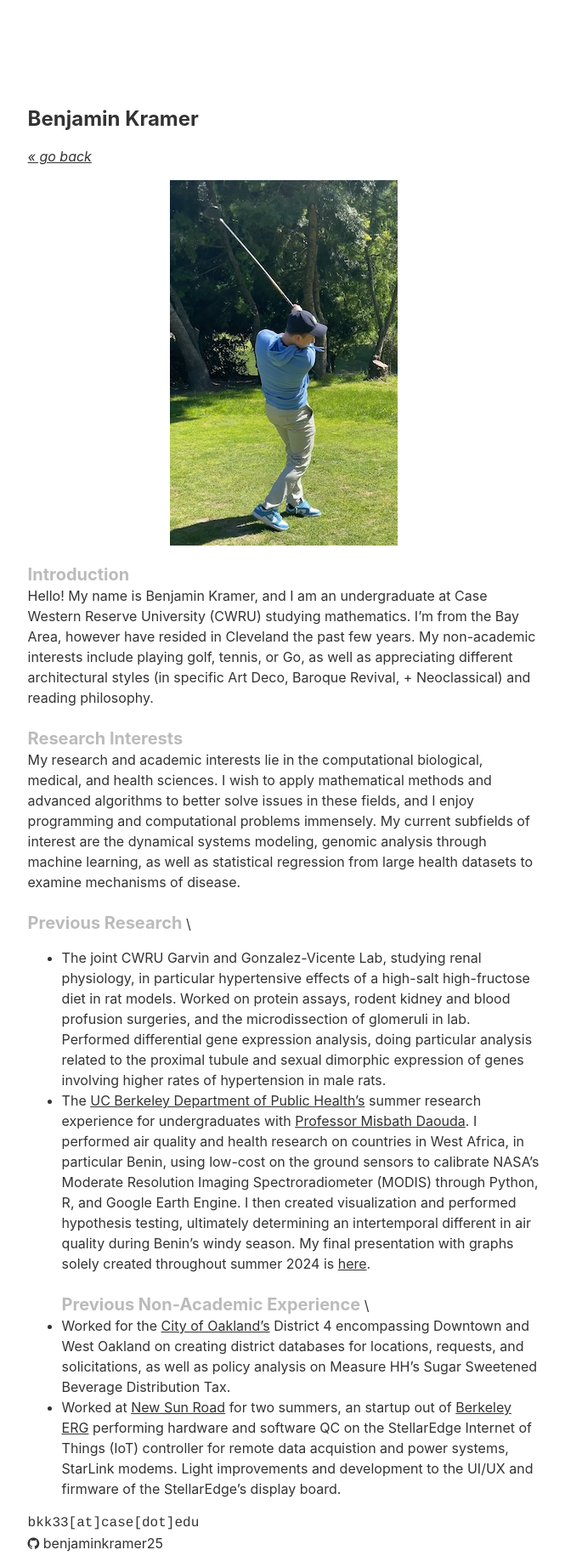
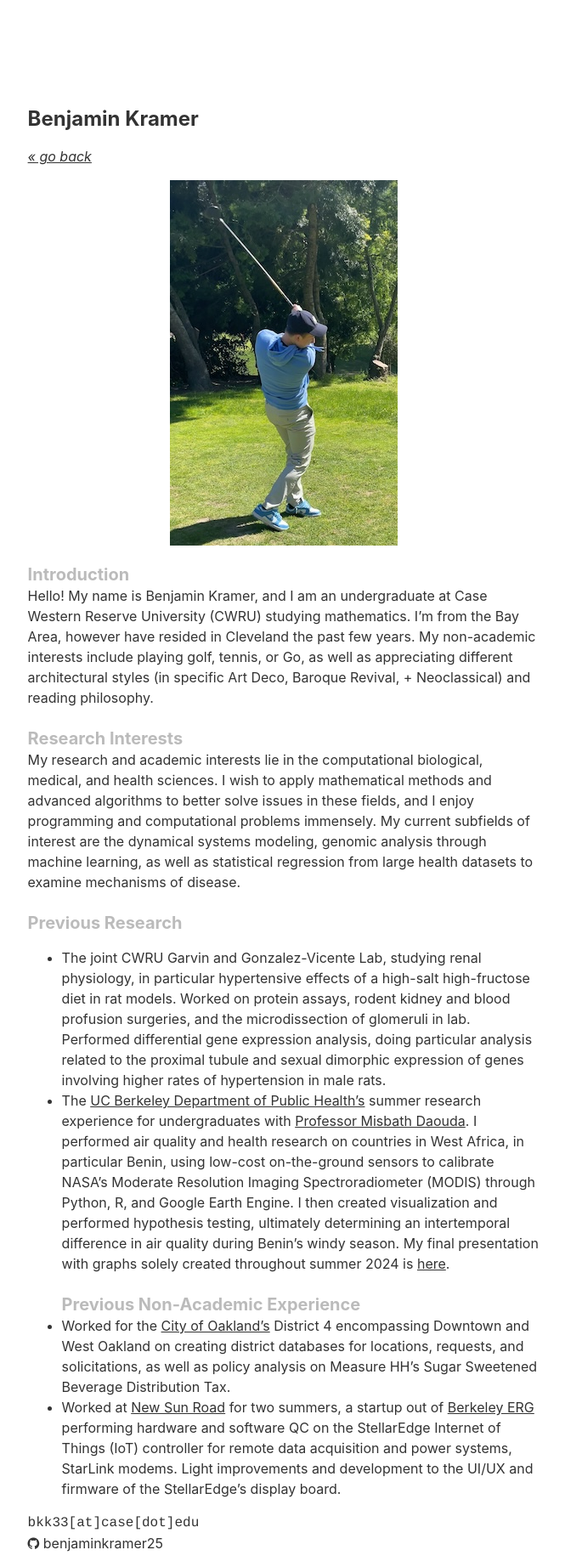
Before and after one commit to benjaminkramer64/benjaminkramer25.github.io, a Jekyll site: the page built from about.md, in a window 1280 px wide. Shown: the whole page at 85% size, without its empty margins (313-978 px from the left). Built offline with Jekyll 4.4.1, drawn with Linux system fonts in a browser that asks for light colours.

Commit message:
Update about.md

```diff
--- a/about.md
+++ b/about.md
@@ -13,10 +13,10 @@ Hello! My name is Benjamin Kramer, and I am an undergraduate at Case Western Res
 <span style="font-size:20px; font-weight: bold; color: #bbbbbb;">Research Interests</span> \
 My research and academic interests lie in the computational biological, medical, and health sciences. I wish to apply mathematical methods and advanced algorithms to better solve issues in these fields, and I enjoy programming and computational problems immensely. My current subfields of interest are the dynamical systems modeling, genomic analysis through machine learning, as well as statistical regression from large health datasets to examine mechanisms of disease. \
 \
-<span style="font-size:20px; font-weight: bold; color: #bbbbbb;">Previous Research</span> \
+<span style="font-size:20px; font-weight: bold; color: #bbbbbb;">Previous Research</span>
 - The joint CWRU Garvin and Gonzalez-Vicente Lab, studying renal physiology, in particular hypertensive effects of a high-salt high-fructose diet in rat models. Worked on protein assays, rodent kidney and blood profusion surgeries, and the microdissection of glomeruli in lab. Performed differential gene expression analysis, doing particular analysis related to the proximal tubule and sexual dimorphic expression of genes involving higher rates of hypertension in male rats.
--  The <a class="about-link" href="https://publichealth.berkeley.edu/" target="_blank">UC Berkeley Department of Public Health's</a> summer research experience for undergraduates with <a class="about-link" href="https://publichealth.berkeley.edu/people/misbath-daouda" target="_blank">Professor Misbath Daouda</a>. I performed air quality and health research on countries in West Africa, in particular Benin, using low-cost on the ground sensors to calibrate NASA's Moderate Resolution Imaging Spectroradiometer (MODIS) through Python, R, and Google Earth Engine. I then created visualization and performed hypothesis testing, ultimately determining an intertemporal different in air quality during Benin's windy season. My final presentation with graphs solely created throughout summer 2024 is [here](assets/items/BenjaminKramerBerkeleyPresentation2024.pptx). \
+- The <a class="about-link" href="https://publichealth.berkeley.edu/" target="_blank">UC Berkeley Department of Public Health's</a> summer research experience for undergraduates with <a class="about-link" href="https://publichealth.berkeley.edu/people/misbath-daouda" target="_blank">Professor Misbath Daouda</a>. I performed air quality and health research on countries in West Africa, in particular Benin, using low-cost on-the-ground sensors to calibrate NASA's Moderate Resolution Imaging Spectroradiometer (MODIS) through Python, R, and Google Earth Engine. I then created visualization and performed hypothesis testing, ultimately determining an intertemporal difference in air quality during Benin's windy season. My final presentation with graphs solely created throughout summer 2024 is [here](assets/items/BenjaminKramerBerkeleyPresentation2024.pptx). \
 \
-<span style="font-size:20px; font-weight: bold; color: #bbbbbb;">Previous Non-Academic Experience</span> \
+<span style="font-size:20px; font-weight: bold; color: #bbbbbb;">Previous Non-Academic Experience</span>
 - Worked for the <a class="about-link" href="https://www.oaklandca.gov/" target="_blank">City of Oakland's</a> District 4 encompassing Downtown and West Oakland on creating district databases for locations, requests, and solicitations, as well as policy analysis on Measure HH's Sugar Sweetened Beverage Distribution Tax.
-- Worked at <a class="about-link" href="https://newsunroad.com/" target="_blank">New Sun Road</a> for two summers, an startup out of <a class="about-link" href="https://erg.berkeley.edu/" target="_blank">Berkeley ERG</a> performing hardware and software QC on the StellarEdge Internet of Things (IoT) controller for remote data acquistion and power systems, StarLink modems. Light improvements and development to the UI/UX and firmware of the StellarEdge's display board.
+- Worked at <a class="about-link" href="https://newsunroad.com/" target="_blank">New Sun Road</a> for two summers, a startup out of <a class="about-link" href="https://erg.berkeley.edu/" target="_blank">Berkeley ERG</a> performing hardware and software QC on the StellarEdge Internet of Things (IoT) controller for remote data acquisition and power systems, StarLink modems. Light improvements and development to the UI/UX and firmware of the StellarEdge's display board.
```
